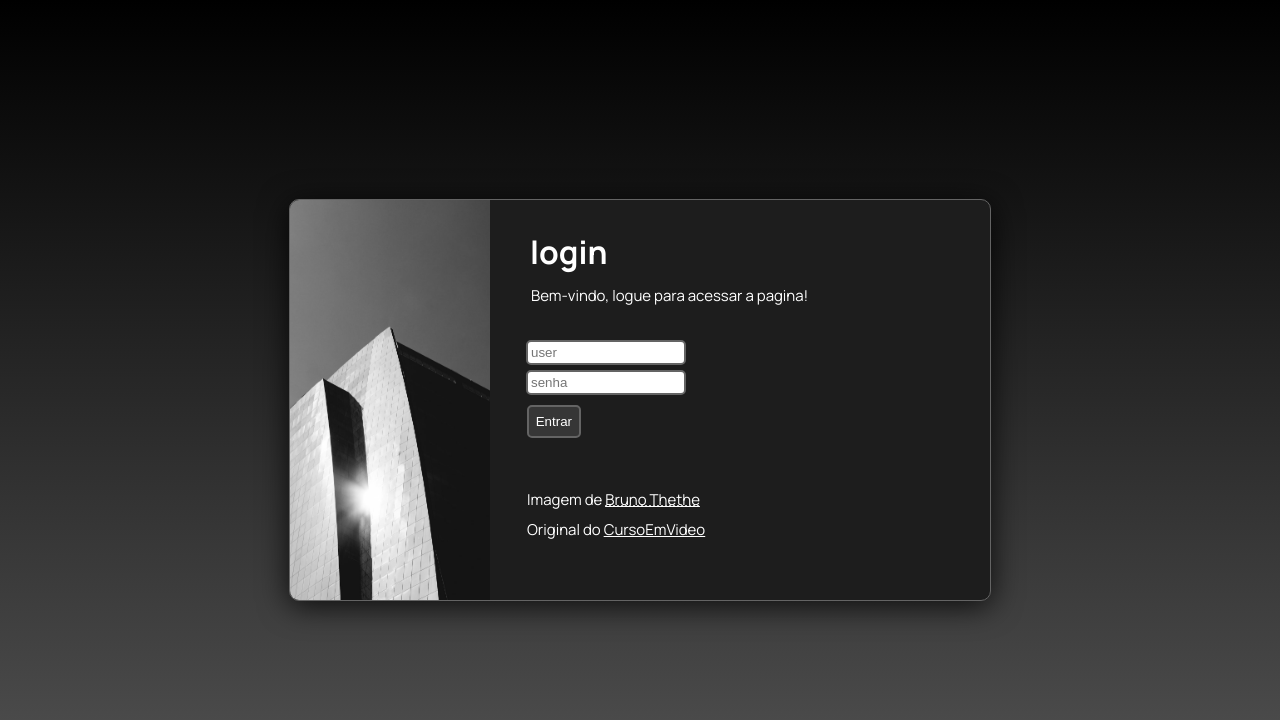
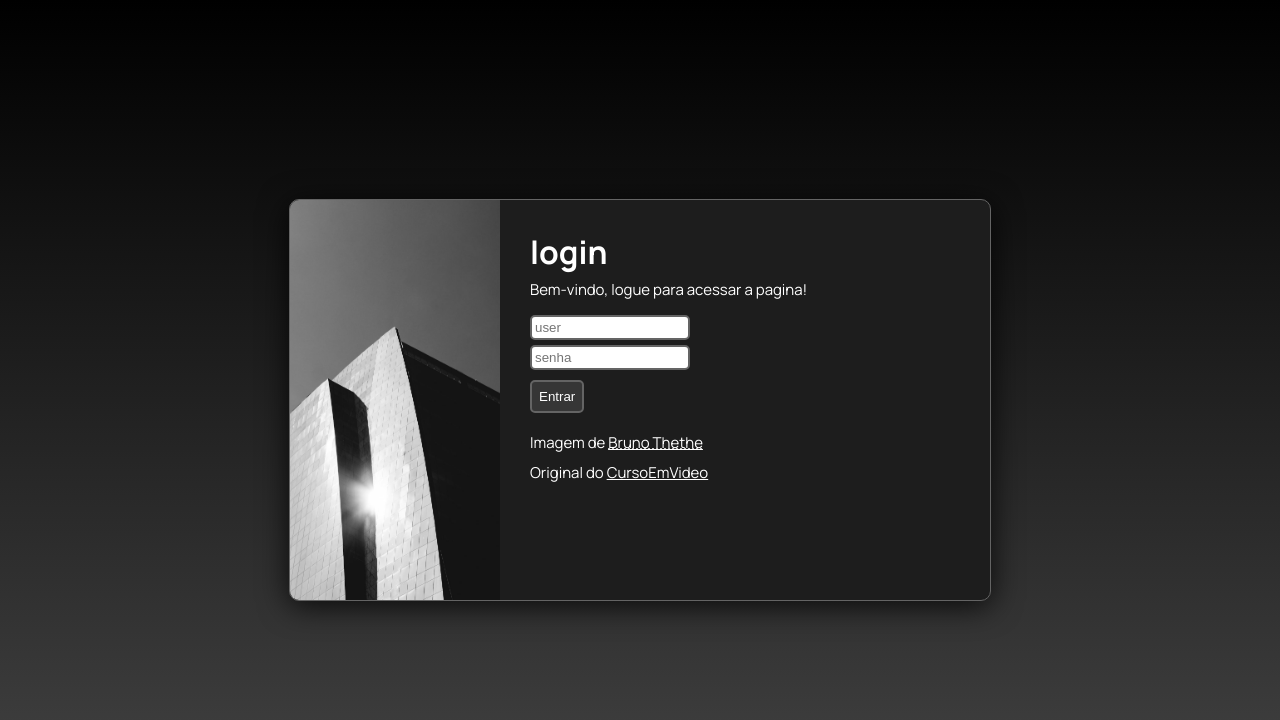
Before and after one commit to nekolacat/projeto-login, a plain HTML site: page index.html in a window 1280 px wide. Drawn offline with Linux system fonts and the light colour scheme.

Commit message:
Update media.css

```diff
--- a/estilo/media.css
+++ b/estilo/media.css
@@ -2,46 +2,24 @@
 
 @media screen and (min-width:768px){
     body {
-       background: linear-gradient(to bottom, #000000, #525252) no-repeat fixed;
+       background: linear-gradient(to bottom, #000000, #424242) no-repeat fixed;
     }
 
     #img {
-        width: 200px;
-        height: 400px;
+        height: 100%;
+        width: 30%;
+        float: left;
+        margin-right: 30px ;
     }
 
     #login {
+        text-align: left;
+        float: right;
         width: 700px;
         height: 400px;
     }
-
-    #login > h1{
-        position: absolute;
-        top: 20px;
-        left: 240px;
+    #login > h1 {
+        padding-top: 30px;
     }
 
-    #login > p{
-        position: absolute;
-        top: 80px;
-        left: 236px;
-    }
-
-    #form {
-        position: absolute;
-        top: 130px;
-        left: 236px;
-    }
-
-    #entra {
-        position: absolute;
-        right: 105px;
-    }
-
-    #link {
-        position: absolute;
-        top: 280px;
-        left: 232px;
-        text-align: left;
-    }
 }
```
